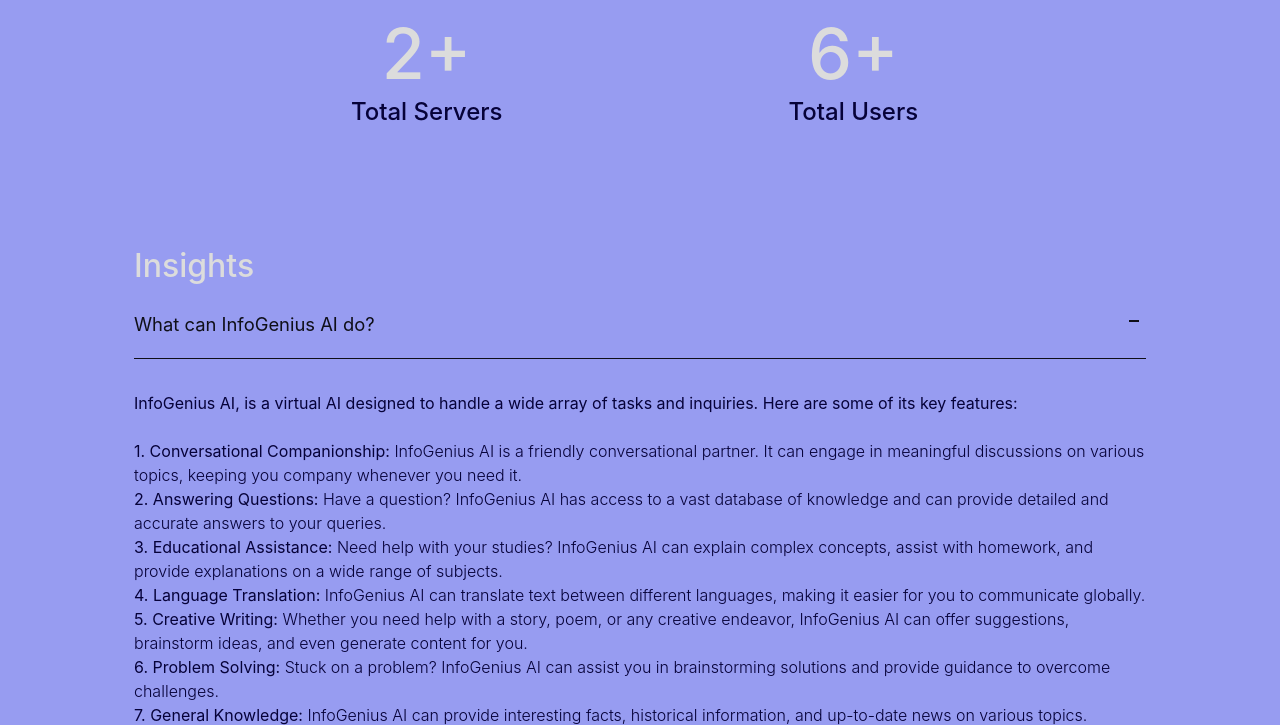
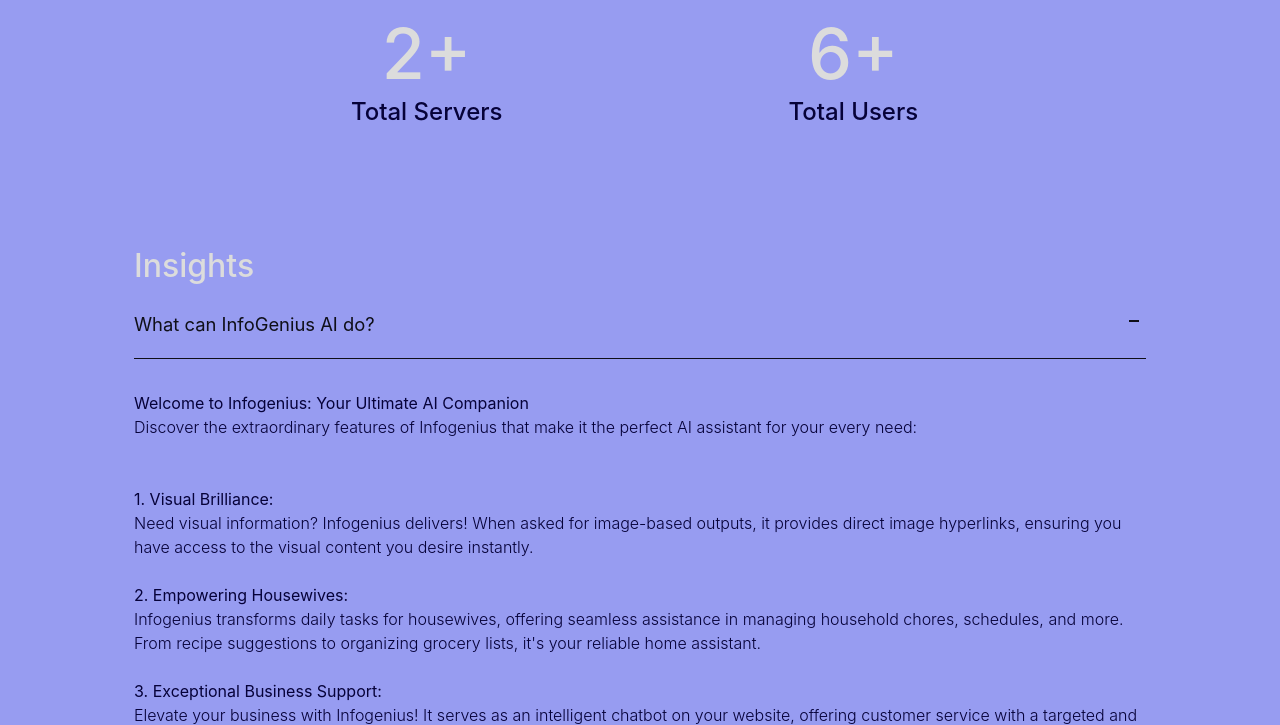
Before and after one commit to KaranKR005/InfoGenius-04, a website: page website/index.html in a window 1280 px wide. Both pictures are taken after a click on the button "What can InfoGenius AI do?". Shown: the part 1469-2194 px from the top of the page. Drawn offline with nearby package versions, Linux system fonts and the light colour scheme; files whose address does not match are found by name.

Commit message:
first commit

```diff
--- a/website/index.html
+++ b/website/index.html
@@ -137,36 +137,53 @@
                             InfoGenius AI do?</span><span class="icon" aria-hidden="true"></span></button>
                     <div class="accordion-content" style="color: var(--main-color)">
                         <p>
-                            <b>InfoGenius AI, is a virtual AI designed to
-                                handle a wide array of tasks and inquiries. Here are some of its key
-                                features:</b><br><br>
+                            <b>Welcome to Infogenius: Your Ultimate AI Companion</b><br>Discover the extraordinary
+                            features of Infogenius that make it the perfect AI assistant for your every
+                            need:<br><br><br>
 
-                            <b>1. Conversational Companionship:</b> InfoGenius AI is a friendly conversational
-                            partner. It can engage in meaningful discussions on various topics, keeping you company
-                            whenever you need it.<br>
-                            <b>2. Answering Questions:</b> Have a question? InfoGenius AI has access to a vast
-                            database of knowledge and can provide detailed and accurate answers to your queries.
-                            <br>
-                            <b>3. Educational Assistance:</b> Need help with your studies? InfoGenius AI can
-                            explain complex concepts, assist with homework, and provide explanations on a wide range
-                            of subjects. <br>
-                            <b>4. Language Translation:</b> InfoGenius AI can translate text between different
-                            languages, making it easier for you to communicate globally.<br>
-                            <b>5. Creative Writing:</b> Whether you need help with a story, poem, or any creative
+
+                            <b>1. Visual Brilliance:</b><br> Need visual information? Infogenius delivers! When asked
+                            for image-based outputs, it provides direct image hyperlinks, ensuring you have access to
+                            the visual content you desire instantly.<br><br>
+
+                            <b>2. Empowering Housewives:</b><br>Infogenius transforms daily tasks for housewives,
+                            offering seamless assistance in managing household chores, schedules, and more. From recipe
+                            suggestions to organizing grocery lists, it's your reliable home assistant.
+                            <br><br>
+
+                            <b>3. Exceptional Business Support:</b><br> Elevate your business with Infogenius! It serves
+                            as
+                            an intelligent chatbot on your website, offering customer service with a targeted and
+                            business-oriented database. Engage customers effectively, enhance their experience, and
+                            boost your sales effortlessly. <br><br>
+
+                            <b>4. Your Emotional Companion:</b><br>Infogenius goes beyond just functionality; it becomes
+                            your emotional confidant. It keeps track of your conversations, reminding you of cherished
+                            moments based on your current mood. Experience a truly personalized and empathetic
+                            interaction.<br><br>
+
+                            <b>5. Creative Writing:</b><br>Whether you need help with a story, poem, or any creative
                             endeavor, InfoGenius AI can offer suggestions, brainstorm ideas, and even generate
-                            content for you. <br>
-                            <b>6. Problem Solving:</b> Stuck on a problem? InfoGenius AI can assist you in
-                            brainstorming solutions and provide guidance to overcome challenges. <br>
-                            <b>7. General Knowledge:</b> InfoGenius AI can provide interesting facts, historical
-                            information, and up-to-date news on various topics. <br>
-                            <b>8. Programming Help:</b> Working on a coding project? InfoGenius AI can assist with
-                            coding-related questions and offer programming advice. <br>
-                            <b>9. Entertainment:</b> InfoGenius AI can play word games, tell jokes, or generate
-                            fun stories to keep you entertained. <br><br>
+                            content for you. <br><br>
 
-                            <b>Remember, InfoGenius AI is continually learning and evolving, so its capabilities are
-                                constantly improving. Feel free to explore and discover all the amazing things it
-                                can do for you!</b>
+                            <b>6. Multilingual Marvel:</b><br> Language is no barrier for Infogenius. It not only
+                            translates languages flawlessly but also engages in conversations across various languages.
+                            Its linguistic prowess expands continuously, currently embracing languages like Marathi. The
+                            more you interact, the smarter it becomes.<br><br>
+
+                            <b>7. Infinite Learning:</b><br> nfogenius is constantly evolving. It learns and adapts,
+                            growing smarter with every interaction. Whether you seek information, companionship, or
+                            business support, Infogenius is always ahead, providing unparalleled assistance. <br> <br>
+
+                            <b>8. Intuitive Problem Solving:</b><br> Infogenius excels at solving complex problems.
+                            Whether
+                            it's academic queries, business challenges, or everyday dilemmas, it offers insightful
+                            solutions, ensuring you're equipped with the knowledge you need to succeed. <br><br>
+
+
+                            <b>Embrace the future with Infogenius. Experience the seamless blend of technology and
+                                empathy, tailored to enrich your life and business endeavors. Welcome to a new era of
+                                intelligent assistance!</b>
                         </p>
                     </div>
                 </div>
```
